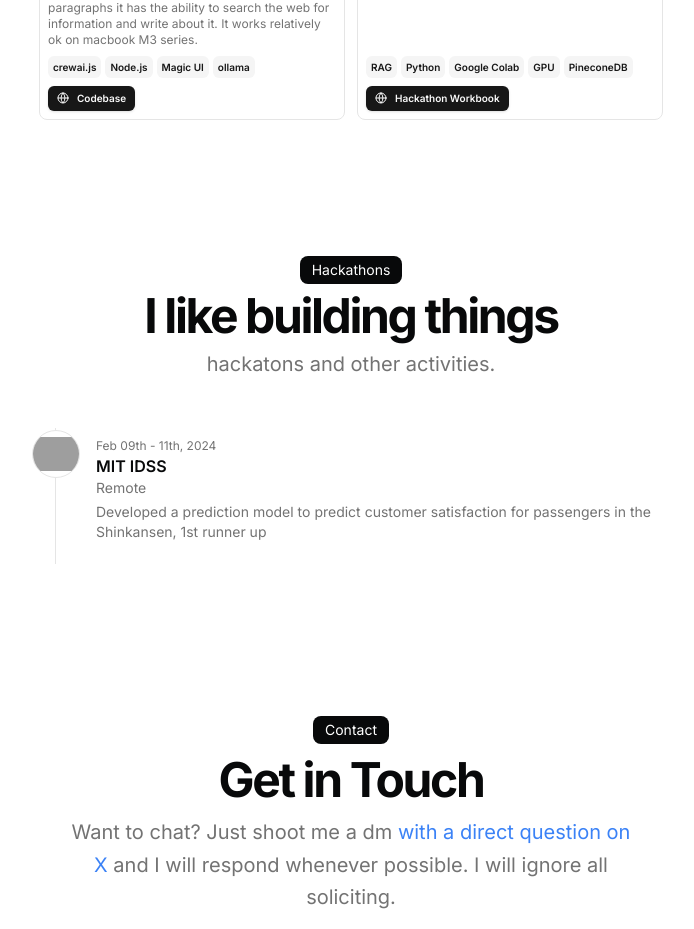
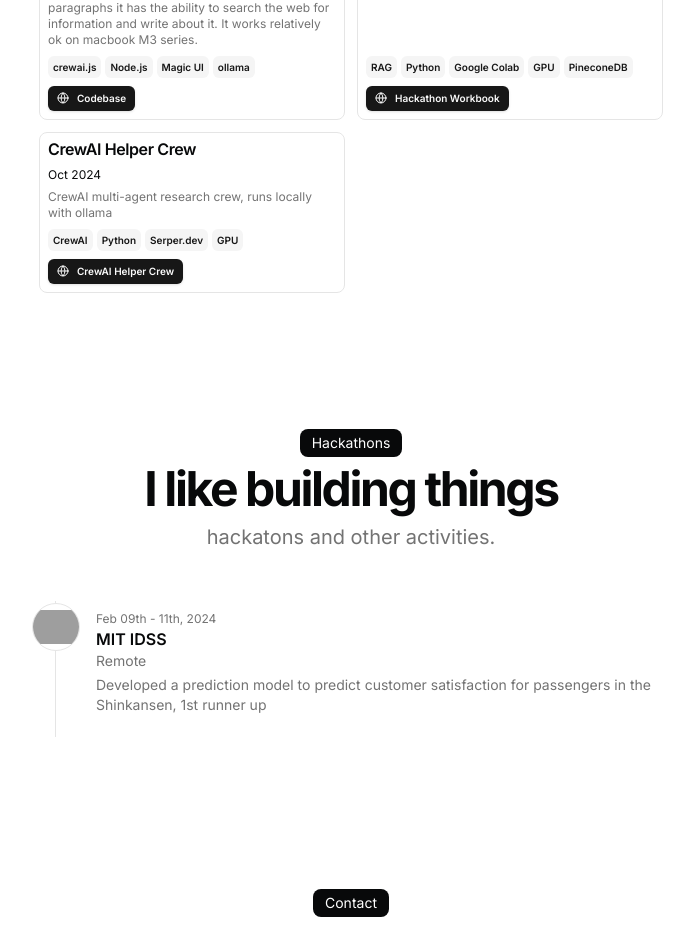
Before and after one commit to dillionverma/portfolio, a Next.js app: page / in a window 1280 px wide. Shown: the part 1360-2289 px from the top of the page, without its empty margins (289-983 px from the left). Built offline with nearby package versions, Linux system fonts and the light colour scheme; grey boxes are pictures that could not be loaded.

Commit message:
Updating helpercrew and RAG preso

```diff
--- a/src/data/resume.tsx
+++ b/src/data/resume.tsx
@@ -178,6 +178,29 @@ export const DATA = {
       image: "",
       video: "",
     },
+    {
+      title: "CrewAI Helper Crew",
+      href: "https://github.com/jvalbuena/ai",
+      dates: "Oct 2024",
+      active: true,
+      description:
+        "CrewAI multi-agent research crew, runs locally with ollama",
+      technologies: [
+        "CrewAI",
+        "Python",
+        "Serper.dev",
+        "GPU",
+      ],
+      links: [
+        {
+          type: "CrewAI Helper Crew",
+          href: "https://github.com/jvalbuena/ai",
+          icon: <Icons.globe className="size-3" />,
+        },
+      ],
+      image: "",
+      video: "",
+    },
  ],
   hackathons: [
     {
```
Also changed, not shown: content/RAG-Preso.mdx (added, +7 -0 lines).
